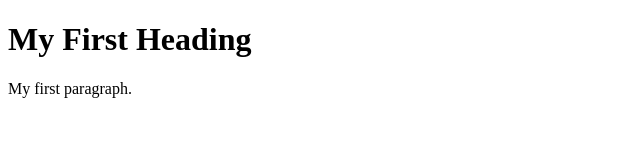
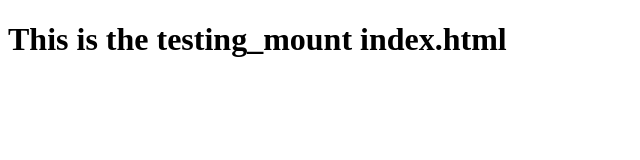
Before and after one commit to nickbhorton/web-server, a plain HTML site: page test_mount/index.html in a window 1280 px wide. Shown: the whole page, without its empty margins (0-640 px from the left). Drawn offline with Linux system fonts and the light colour scheme.

Commit message:
getting a file to load

```diff
--- a/test_mount/index.html
+++ b/test_mount/index.html
@@ -1,9 +1,6 @@
  <!DOCTYPE html>
 <html>
 <body>
-
-<h1>My First Heading</h1>
-<p>My first paragraph.</p>
-
+    <h1>This is the testing_mount index.html</h1>
 </body>
 </html>
```
Also changed, not shown: 2 other files.
